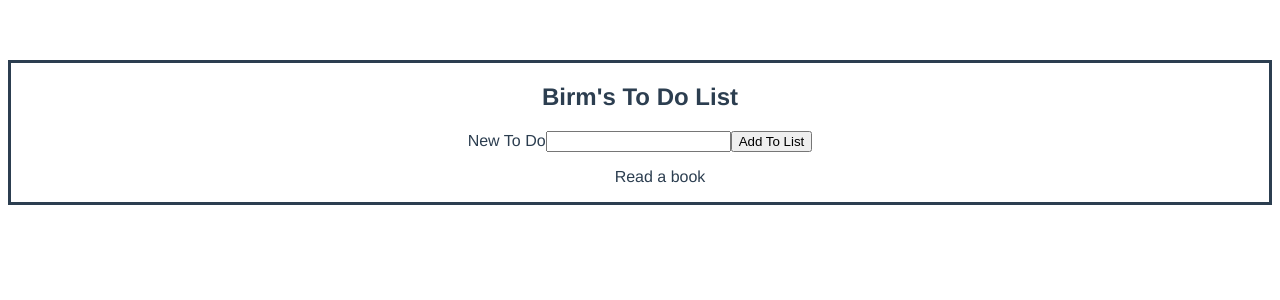
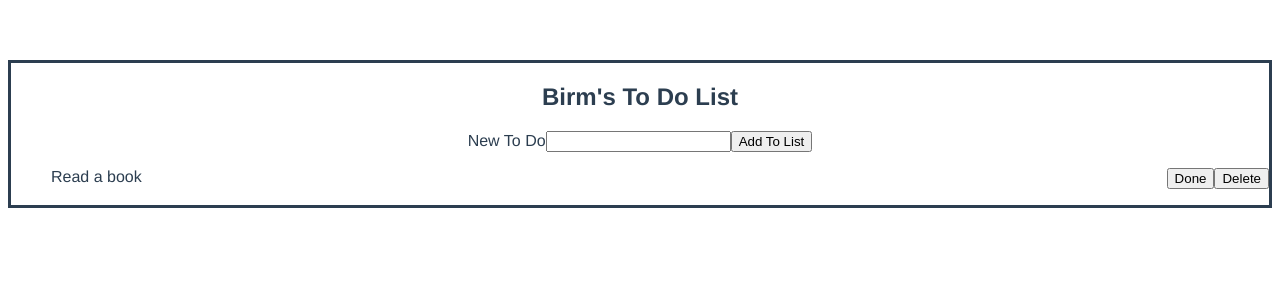
Before and after one commit to waiscodes/Vue-tdl-localstorage, a Vue app: page / in a window 1280 px wide. Shown: the top 300 px of the page. Built offline with nearby package versions, Linux system fonts and the light colour scheme.

Commit message:
added a done and delete button

```diff
--- a/src/components/ToDoList.vue
+++ b/src/components/ToDoList.vue
@@ -14,7 +14,11 @@
     </form>
     <ul>
       <li v-for="(item, index) in toDos" :key="index">
-        {{ item.content }}
+        <span>{{ item.content }}</span>
+        <span>
+          <button>Done</button>
+          <button>Delete</button>
+        </span>
       </li>
     </ul>
   </div>
@@ -49,7 +53,6 @@ export default {
         content: newToDo.value,
       });
       newToDo.value = "";
-      saveData();
     };
 
     const saveData = () => {
@@ -73,5 +76,7 @@ export default {
 }
 ul li {
   display: block;
+  display: flex;
+  justify-content: space-between;
 }
 </style>
```
